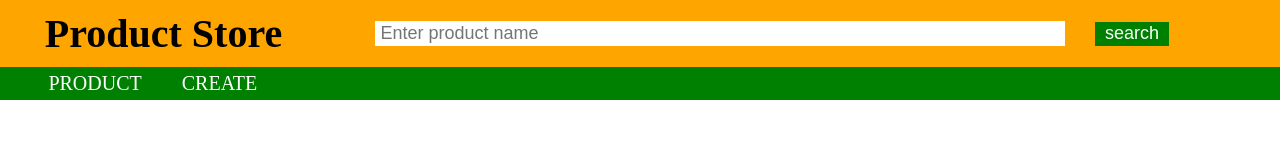
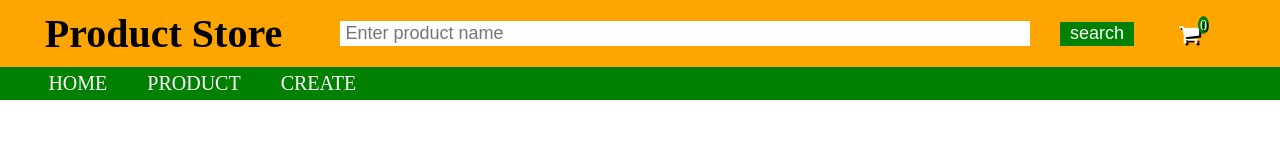
Before and after one commit to BertrandMuh/product_store, a website: page public/index.html in a window 1280 px wide. Drawn offline with Linux system fonts and the light colour scheme; no server answers.

Commit message:
add shopping cart

```diff
--- a/public/header.css
+++ b/public/header.css
@@ -54,6 +54,34 @@
     margin-right: 5px;
 }
 
+
+.fa.fa-shopping-cart,
+.fa.fa-shopping-cart>sup {
+    display: flex;
+    justify-content: center;
+    align-items: center;
+}
+
+.fa.fa-shopping-cart {
+    color: white;
+    text-shadow: 2px 2px black;
+    font-size: 22px;
+    width: 40px;
+    height: 35px;
+    position: relative;
+}
+
+.fa.fa-shopping-cart>sup {
+    background: green;
+    padding: 2px;
+    border-radius: 50%;
+    position: absolute;
+    top: 0;
+    right: 0;
+    font-size: 14px;
+}
+
+
 #navbar {
     display: flex;
     justify-content: flex-start;
--- a/public/index.html
+++ b/public/index.html
@@ -19,9 +19,11 @@
             <div id="search-container">
                 <input type="search" id="name-search" placeholder="Enter product name">
                 <button id="search-btn" type="button">search</button>
+                <i class="fa fa-shopping-cart"><sup>0</sup></i>
             </div>
         </div>
         <nav id="navbar">
+            <p id="/">home</p>
             <p id="./product">product</p>
             <p id="./create_product">create</p>
         </nav>
--- a/public/index.js
+++ b/public/index.js
@@ -1,7 +1,9 @@
 
 
-console.log('js connected');
 
+const params = new Proxy(new URLSearchParams(window.location.search), {
+    get: (searchParams, prop) => searchParams.get(prop),
+});
 
 const getElementById = (id) => {
     return document.getElementById(id)
@@ -21,7 +23,13 @@ const changePage = el => {
 
 const getAllProducts = async () => {
     let productContainer = getElementById('product-container');
-    let response = await fetch('/get_products');
+    let response;
+    if (params.category === null) {
+        response = await fetch('/get_products');
+    }
+    else {
+        response = await fetch('/get_products/?category=' + params.category)
+    }
     let parseData = await response.json()
     parseData.forEach(el => {
         let elementContainer = createElement('div');
@@ -60,6 +68,7 @@ const getAllProducts = async () => {
         elementContainer.appendChild(priceAndDescriptionContainer)
         productContainer.appendChild(elementContainer)
     })
+    // window.location.href = '?category=all'
 }
 getAllProducts()
 
--- a/public/product/index.css
+++ b/public/product/index.css
@@ -130,7 +130,7 @@ img {
     grid-template-columns: repeat(auto-fit, minmax(150px, 1fr));
     grid-template-rows: repeat(auto-fit, minmax(170px, 1fr));
     grid-template-columns: repeat(2, 1fr);
-    gap: 30px;
+    gap: 50px;
     row-gap: 50px;
     max-width: 800px;
     margin: auto;
@@ -180,12 +180,12 @@ img {
     }
 
     #category-container>div {
-        gap: 0.5vw;
+        gap: 2vw;
     }
 
     #category-container {
         width: 97%;
-        gap: 10px;
+        gap: 20px;
     }
 
 }
```
Also changed, not shown: public/create_product/index.html (+2 -0 lines), public/product/index.html (+2 -0 lines), public/product/index.js (+12 -19 lines), server.js (+8 -4 lines).
